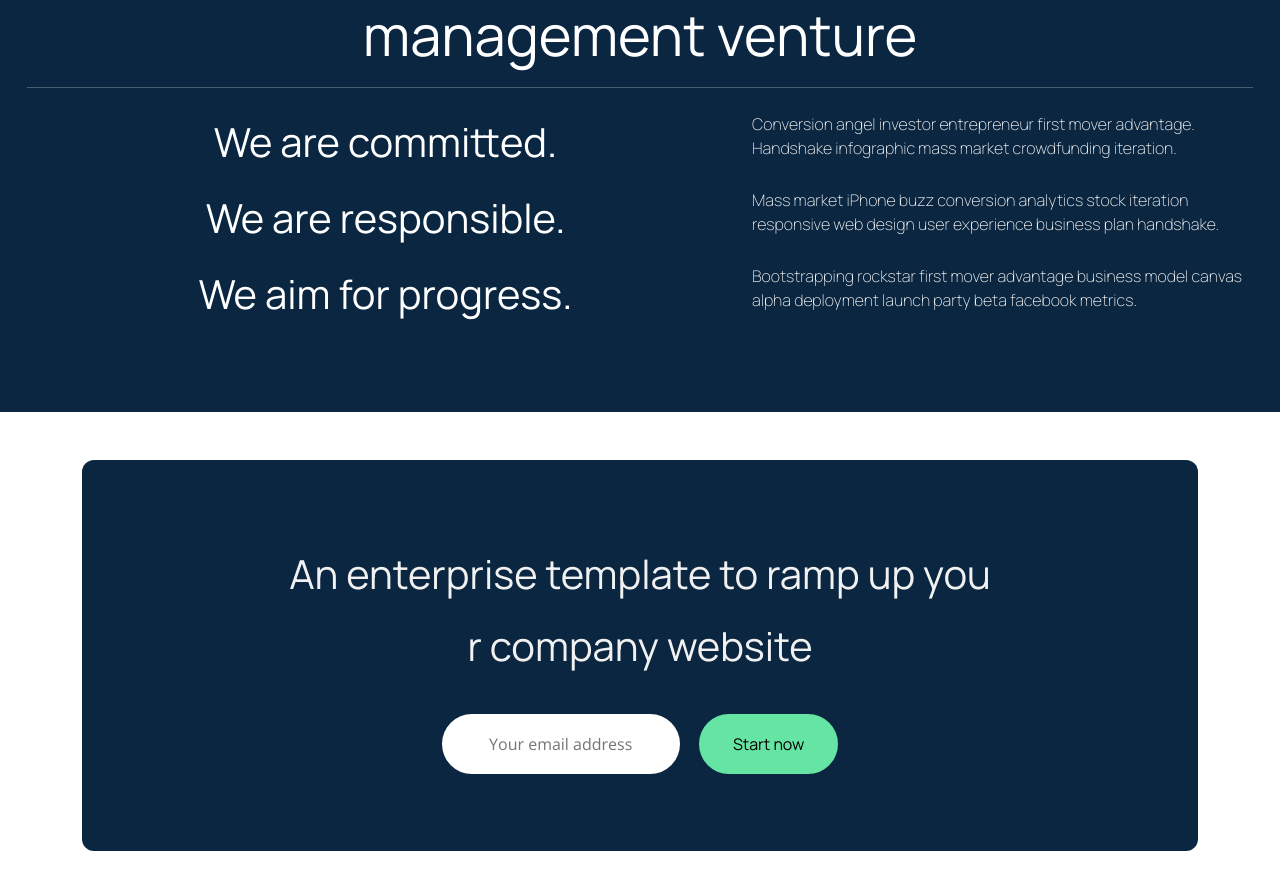
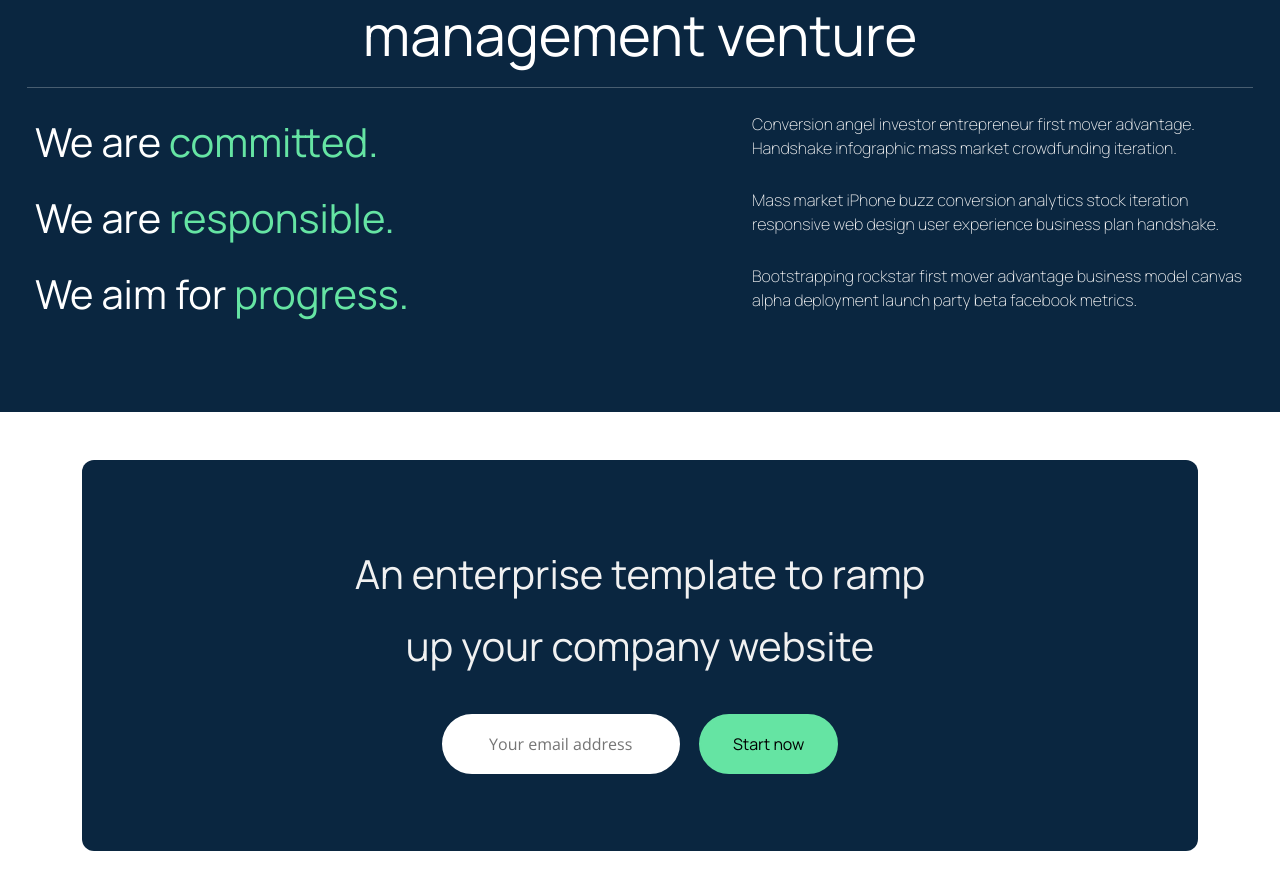
Before and after one commit to udexmickey/Boldo, a React (Create React App) app: page / in a window 1280 px wide. Shown: the part 2548-3438 px from the top of the page. Built offline with nearby package versions, Linux system fonts and the light colour scheme.

Commit message:
update public/index.html, BlogSection.jsx, about.scss and newsletter.scss

```diff
--- a/public/index.html
+++ b/public/index.html
@@ -1,17 +1,70 @@
 <!DOCTYPE html>
 <html lang="en">
   <head>
+    <!-- Character Set -->
     <meta charset="utf-8" />
-    <link rel="icon" href="%PUBLIC_URL%/favicon.ico" />
-    <meta name="viewport" content="width=device-width, initial-scale=1" />
+
+    <!-- Viewport Settings -->
+    <meta
+      name="viewport"
+      content="width=device-width, initial-scale=1, maximum-scale=5"
+    />
+
+    <!-- Theme Color -->
     <meta name="theme-color" content="#000000" />
+
+    <!-- Favicon and Icons -->
+    <link rel="icon" href="/public/favicon.ico" />
+    <link
+      rel="apple-touch-icon"
+      sizes="180x180"
+      href="/public/Logo Shape.png"
+    />
+
+    <!-- Primary Meta Tags -->
+    <title>Boldo - Empowering Your Business</title>
+    <meta name="title" content="Boldo - Empowering Your Business" />
     <meta
       name="description"
-      content="Web site created using create-react-app"
+      content="Boldo helps you streamline your business processes and increase productivity with our comprehensive suite of tools."
     />
-    <link rel="apple-touch-icon" href="%PUBLIC_URL%/logo192.png" />
-    <link rel="manifest" href="%PUBLIC_URL%/manifest.json" />
-    <title>Boldo</title>
+
+    <!-- Open Graph / Facebook Meta Tags -->
+    <meta property="og:type" content="website" />
+    <meta property="og:url" content="https://boldos.vercel.app/" />
+    <meta property="og:title" content="Boldo - Empowering Your Business" />
+    <meta
+      property="og:description"
+      content="Streamline your business and increase productivity with Boldo's suite of tools."
+    />
+    <meta property="og:image" content="/public/Logo Shape.png" />
+
+    <!-- Twitter Meta Tags -->
+    <meta property="twitter:card" content="summary_large_image" />
+    <meta property="twitter:url" content="https://boldos.vercel.app/" />
+    <meta property="twitter:title" content="Boldo - Empowering Your Business" />
+    <meta
+      property="twitter:description"
+      content="Boldo helps you streamline your business processes and increase productivity."
+    />
+    <meta property="twitter:image" content="/Logo Shape.png" />
+
+    <!-- Additional SEO -->
+    <meta name="robots" content="index, follow" />
+    <meta
+      name="keywords"
+      content="Boldo, business tools, productivity, SaaS, project management"
+    />
+
+    <!-- Preconnect for Performance -->
+    <link rel="preconnect" href="https://fonts.googleapis.com" />
+    <link rel="preconnect" href="https://fonts.gstatic.com" crossorigin />
+
+    <!-- Fonts and CSS -->
+    <link
+      href="https://fonts.googleapis.com/css2?family=Manrope:wght@400;700&family=Open+Sans:wght@400;600&display=swap"
+      rel="stylesheet"
+    />
   </head>
   <body>
     <noscript>You need to enable JavaScript to run this app.</noscript>
--- a/src/Component/Section/BlogSection.jsx
+++ b/src/Component/Section/BlogSection.jsx
@@ -21,6 +21,19 @@ export default function BlogSection() {
     },
   ];
 
+  // Helper function to get the last word
+  const getLastWord = (str) => {
+    const words = str.trim().split(" ");
+    return words.length > 0 ? words.pop() : "N/A";
+  };
+
+  // Helper function to remove the last word
+  const removeLastWord = (str) => {
+    const words = str.trim().split(" ");
+    words.pop(); // Remove the last word
+    return words.join(" "); // Join remaining words
+  };
+
   return (
     <div>
       <Container fluid>
@@ -37,8 +50,10 @@ export default function BlogSection() {
                   <tbody key={index}>
                     <tr>
                       <th>
-                        {row.title}
-                        <span style={{ color: "green" }}>{row.highlight}</span>
+                        {removeLastWord(row.title) + " "}
+                        <span style={{ color: "#65e4a3" }}>
+                          {" " + getLastWord(row.title)}
+                        </span>
                       </th>
                       <td>{row.content}</td>
                     </tr>
--- a/src/style/about.scss
+++ b/src/style/about.scss
@@ -365,7 +365,7 @@
           font-size: 2.5rem;
           line-height: 1.5;
           max-width: 418px;
-          text-align: center;
+          text-align: left;
         }
 
         td {
--- a/src/style/newsletter.scss
+++ b/src/style/newsletter.scss
@@ -17,11 +17,14 @@
     font-weight: 400;
     font-size: 2.5rem;
     line-height: 72px;
-    max-width: 716px;
+    // max-width: 716px;
+    padding: 0 1rem;
+    width: 60%;
+    margin-inline: auto;
     text-align: center;
     margin-bottom: 2rem;
-    overflow-wrap: break-word;
-    word-break: break-all;
+    // overflow-wrap: break-word;
+    // word-break: break-all;
     box-sizing: border-box;
   }
 
@@ -29,6 +32,7 @@
     display: flex;
     justify-content: space-evenly;
     align-items: center;
+    width: 100%;
 
     input[type="text"] {
       font-family: "Open Sans";
@@ -83,6 +87,7 @@
       justify-content: center;
       align-items: center;
       //   max-width: 300px;
+      width: 90%;
       overflow-wrap: break-word;
       word-break: break-word;
     }
```
Also changed, not shown: public/Logo Shape.png (added), 1 other file (tests, documents, lock files or other folders).
